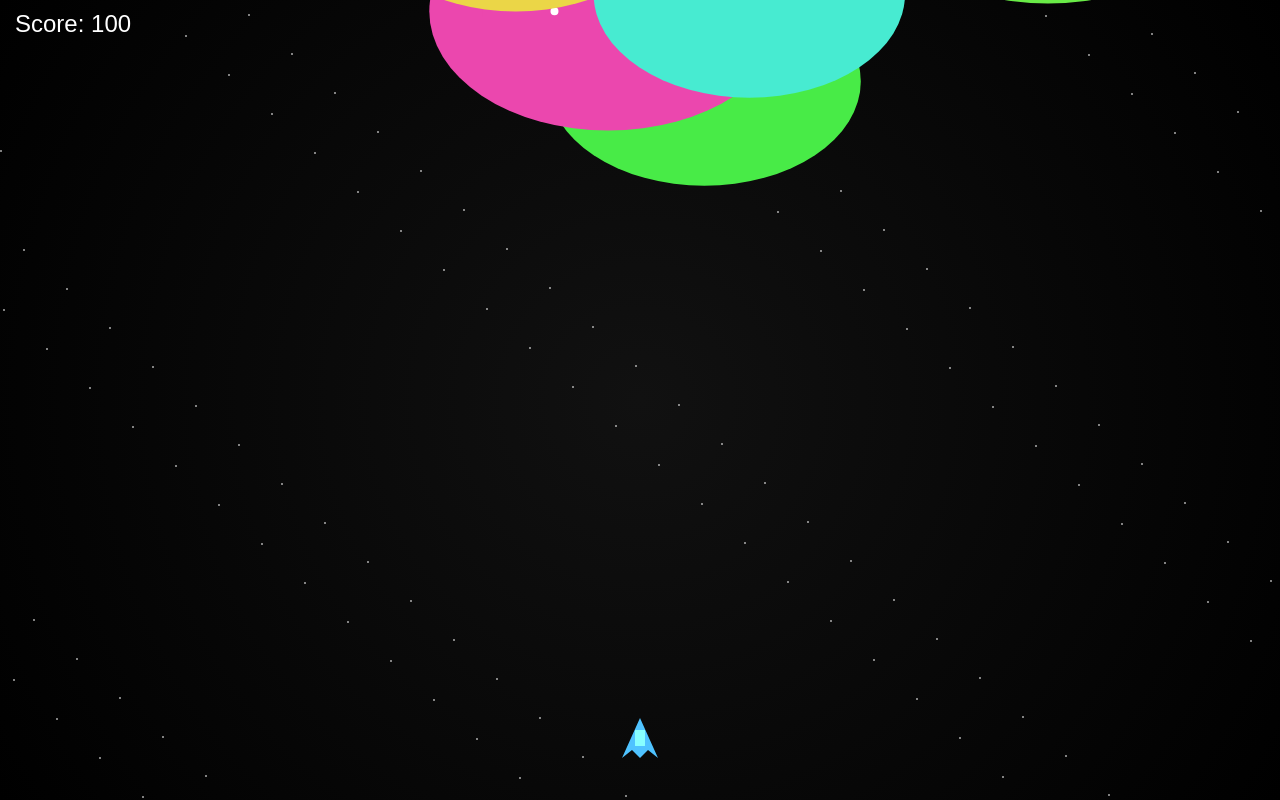
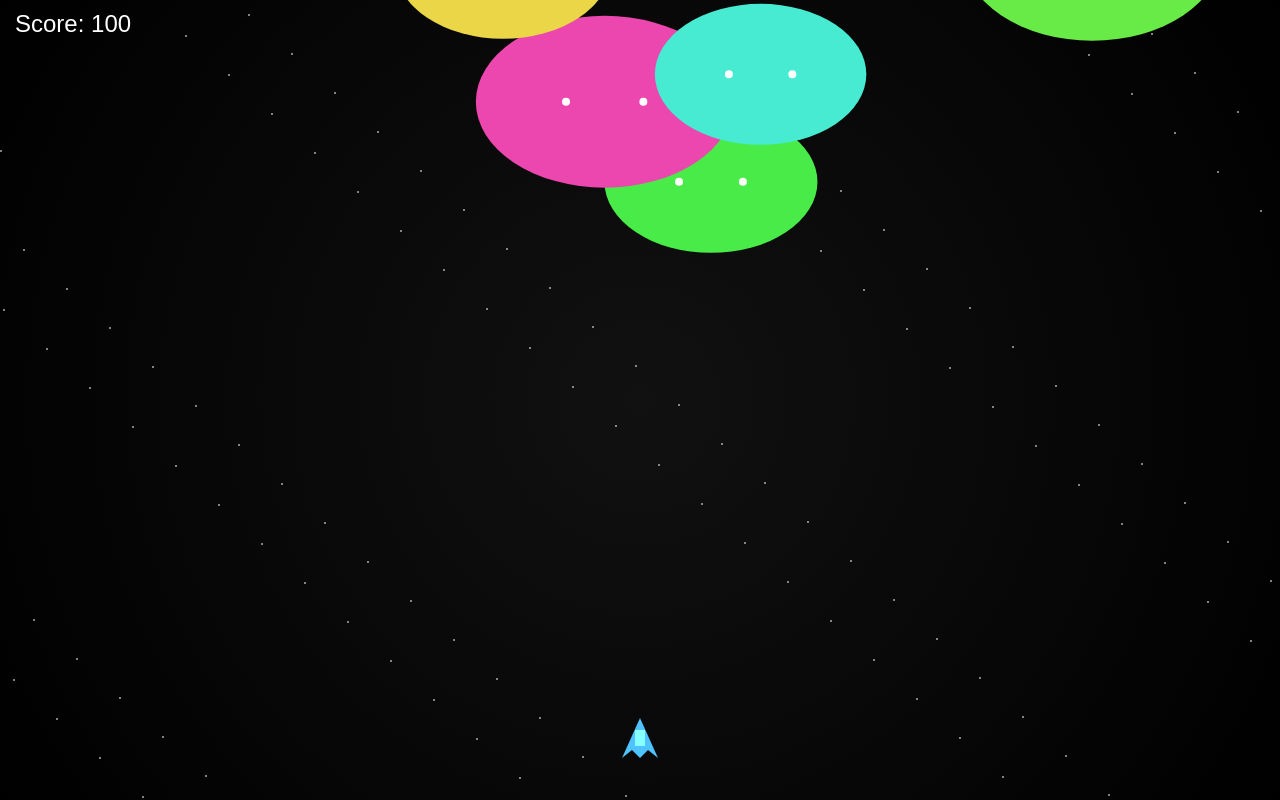
Before and after one commit to rafa1629/space-shooter, a plain HTML site: page index.html in a window 1280 px wide. Drawn offline with Linux system fonts and the light colour scheme.

Commit message:
Update index.html

```diff
--- a/index.html
+++ b/index.html
@@ -114,14 +114,14 @@ document.addEventListener("keyup",e=>{
 
 function spawnEnemy(){
 
-    const size = 300 + Math.random() * 60;
+    const size = 200 + Math.random() * 60;
 
     enemies.push({
         x:Math.random()*(canvas.width-size),
         y:-size,
         w:size,
         h:size,
-        speed:0.3+Math.random()*1+score/1400,
+        speed:0.5+Math.random()*1+score/1400,
         color:`hsl(${Math.random()*360},80%,60%)`
     });
 }
```
